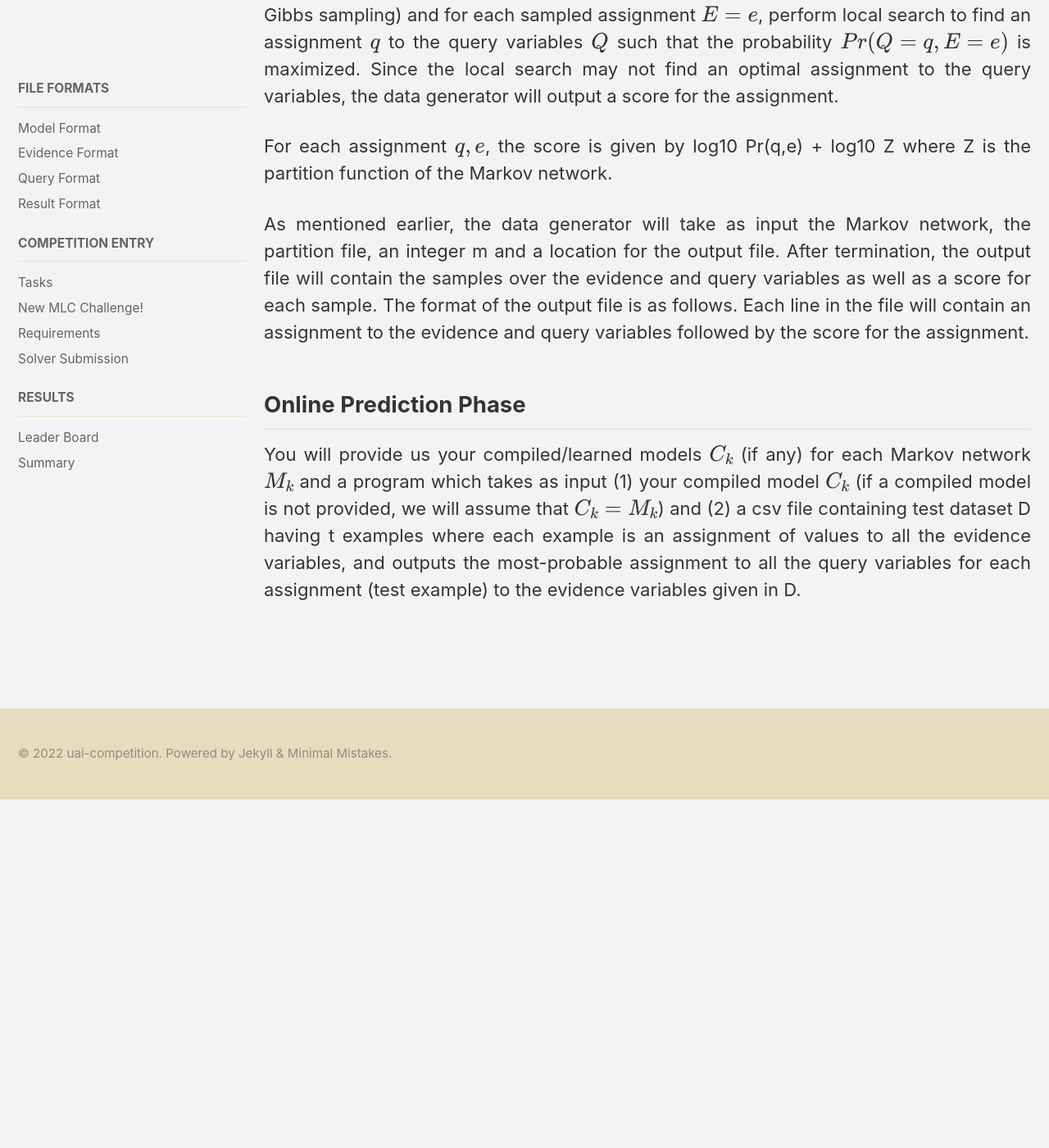
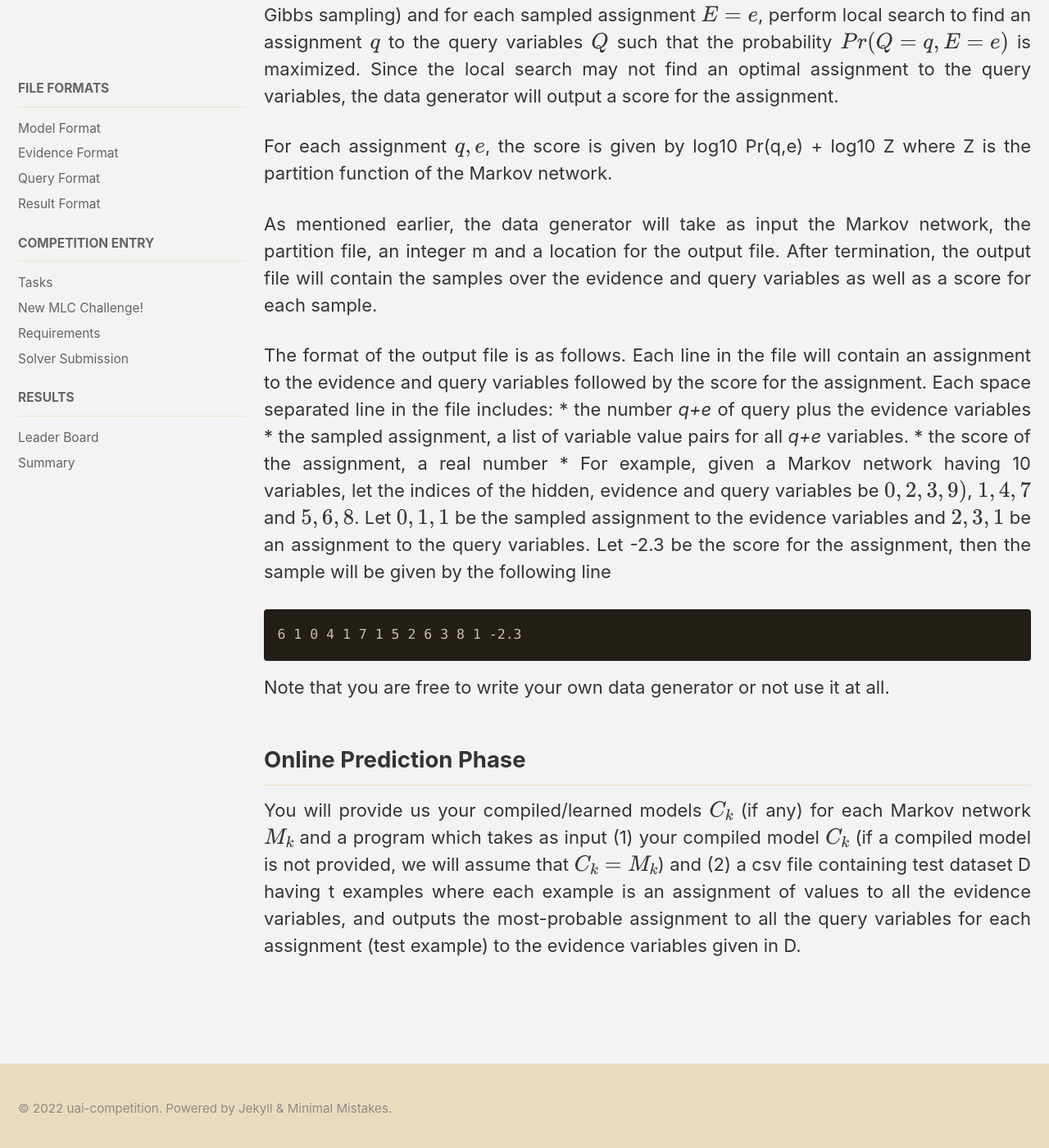
Before and after one commit to vibhavg1/uai-competition-dev, a Jekyll site: the page built from _pages/root/competition-entry/new-mlc-challenge.md, in a window 1280 px wide and 1400 px high, scrolled down 2295 px. Shown: the whole window at 82% size. Built offline with Jekyll 4.4.1, drawn with Linux system fonts in a browser that asks for light colours; cached includes are drawn as plain includes; formulas are drawn with MathJax 3; before the commit the page ends 3270 px from its top, so only the background shows below that.

Commit message:
Update new-mlc-challenge.md

````diff
--- a/_pages/root/competition-entry/new-mlc-challenge.md
+++ b/_pages/root/competition-entry/new-mlc-challenge.md
@@ -63,7 +63,19 @@ optimal assignment to the query variables, the data generator will output a scor
 
 For each assignment \\(q,e\\), the score is given by log10 Pr(q,e) + log10 Z where Z is the partition function of the Markov network.
 
-As mentioned earlier, the data generator will take as input the Markov network, the partition file, an integer m and a location for the output file. After termination, the output file will contain the samples over the evidence and query variables as well as a score for each sample. The format of the output file is as follows. Each line in the file will contain an assignment to the evidence and query variables followed by the score for the assignment.
+As mentioned earlier, the data generator will take as input the Markov network, the partition file, an integer m and a location for the output file. After termination, the output file will contain the samples over the evidence and query variables as well as a score for each sample.
+
+The format of the output file is as follows. Each line in the file will contain an assignment to the evidence and query variables followed by the score for the assignment.  Each space separated line in the file includes:
+    * the number _q+e_ of query plus the evidence variables
+    * the sampled assignment, a list of variable value pairs for all _q+e_ variables.
+    * the score of the assignment, a real number
+    * For example, given a Markov network having 10 variables, let the indices of the hidden, evidence and query variables be \\(0,2,3,9)\\), \\(1,4,7\\) and \\(5,6,8\\). Let \\(0,1,1\\) be the sampled assignment to the evidence variables and \\(2,3,1\\) be an assignment to the query variables. Let -2.3 be the score for the assignment, then the sample will be given by the following line
+
+```
+6 1 0 4 1 7 1 5 2 6 3 8 1 -2.3
+```
+
+Note that you are free to write your own data generator or not use it at all.
 
 ## Online Prediction Phase
 
````
